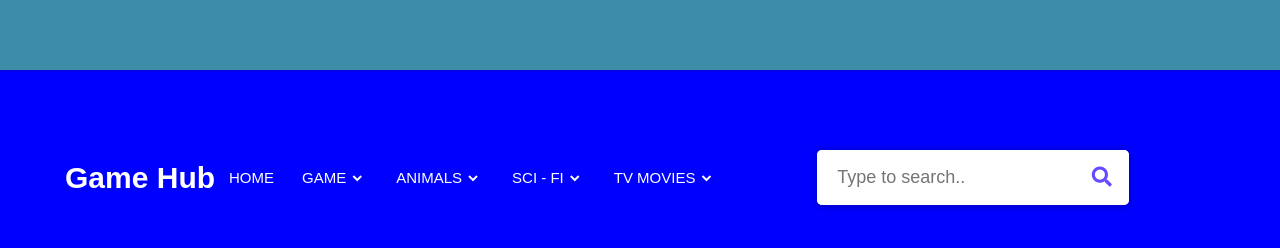
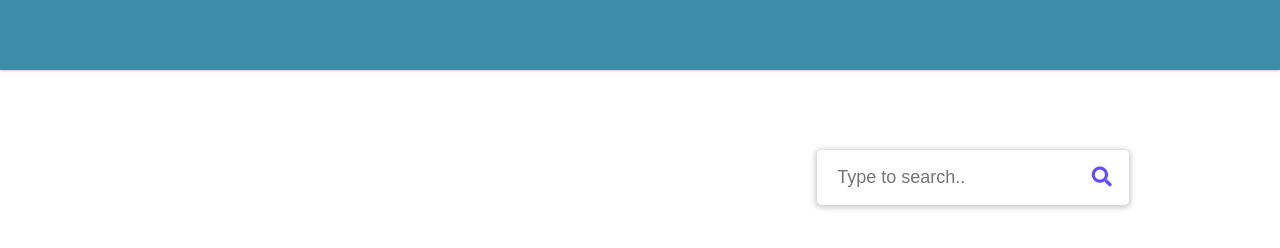
Before and after one commit to krishnaji123/My-first-Web, a plain HTML site: page index.html in a window 1280 px wide. Drawn offline with nearby package versions, Linux system fonts and the light colour scheme.

Commit message:
Update style.css

```diff
--- a/style.css
+++ b/style.css
@@ -4,7 +4,7 @@
 }
 
 body{
-    background-color:#00f;
+    background-color:#fff;
     background-size: cover;
     height: 100vh;
 
```
